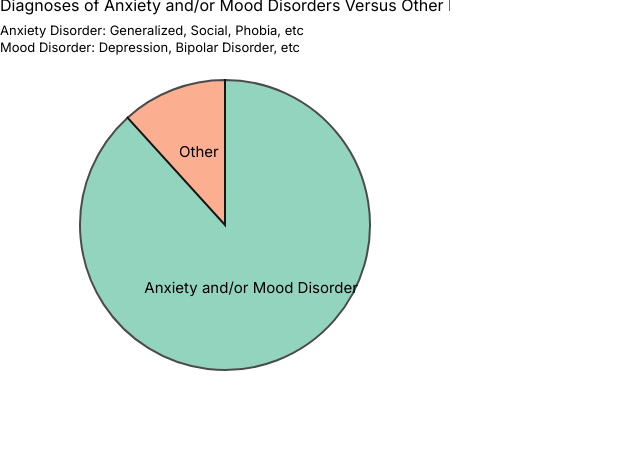
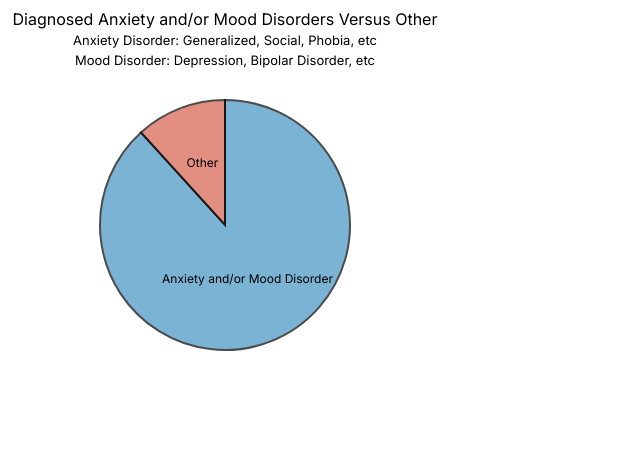
Before and after one commit to colinmac17/468-mental-health, a plain HTML site: page piechart.html in a window 1280 px wide. Shown: the whole page, without its empty margins (0-640 px from the left). Drawn offline with nearby package versions, Linux system fonts and the light colour scheme.

Commit message:
Update piechart.html

```diff
--- a/piechart.html
+++ b/piechart.html
@@ -6,7 +6,7 @@
 
 <!-- Color scale -->
 <script src="https://d3js.org/d3-scale-chromatic.v1.min.js"></script>
-<script src="pie-chart.js"></script>
+<script src="js/PieChart.js"></script>
 <link rel="preconnect" href="https://fonts.gstatic.com">
     <link href="https://fonts.googleapis.com/css2?family=Inter:wght@100;200;300;400;500;600;700;800;900&display=swap"
           rel="stylesheet">
```
